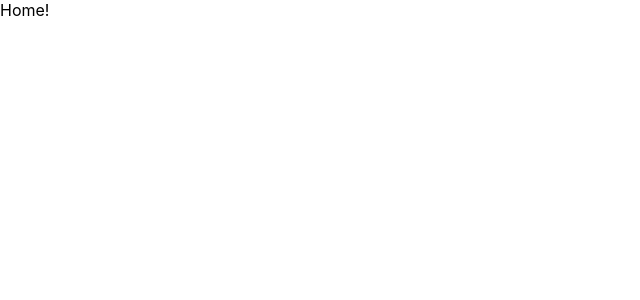
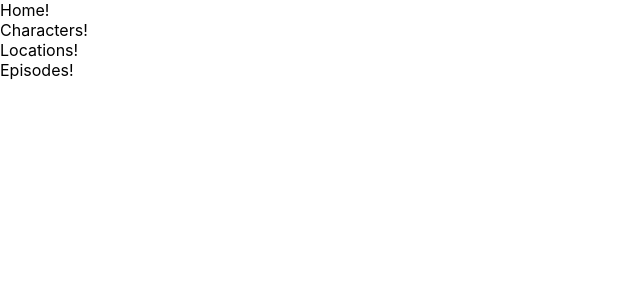
Before and after one commit to royokite/schwifty, a React (Create React App) app: page / in a window 1280 px wide. Shown: the top 300 px of the page, without its empty margins (0-640 px from the left). Built offline with nearby package versions, Linux system fonts and the light colour scheme.

Commit message:
Added more components

```diff
--- a/src/App.js
+++ b/src/App.js
@@ -1,10 +1,17 @@
 import React from "react";
 import Home from "./components/Home";
+import Characters from "./components/Characters";
+import Episodes from "./components/Episodes";
+import Locations from "./components/Locations";
+
 
 function App() {
   return (
     <section>
       <Home />
+      <Characters />
+      <Locations />
+      <Episodes />
     </section>
   );
 }
--- /dev/null
+++ b/src/components/Characters.jsx
@@ -0,0 +1,7 @@
+import React from "react";
+
+function Characters() {
+    return <div>Characters!</div>
+}
+
+export default Characters;
--- /dev/null
+++ b/src/components/Episodes.jsx
@@ -0,0 +1,7 @@
+import React from "react";
+
+function Episodes() {
+    return <div>Episodes!</div>
+}
+
+export default Episodes;
--- /dev/null
+++ b/src/components/Locations.jsx
@@ -0,0 +1,7 @@
+import React from "react";
+
+function Locations() {
+    return <div>Locations!</div>
+}
+
+export default Locations;
```
